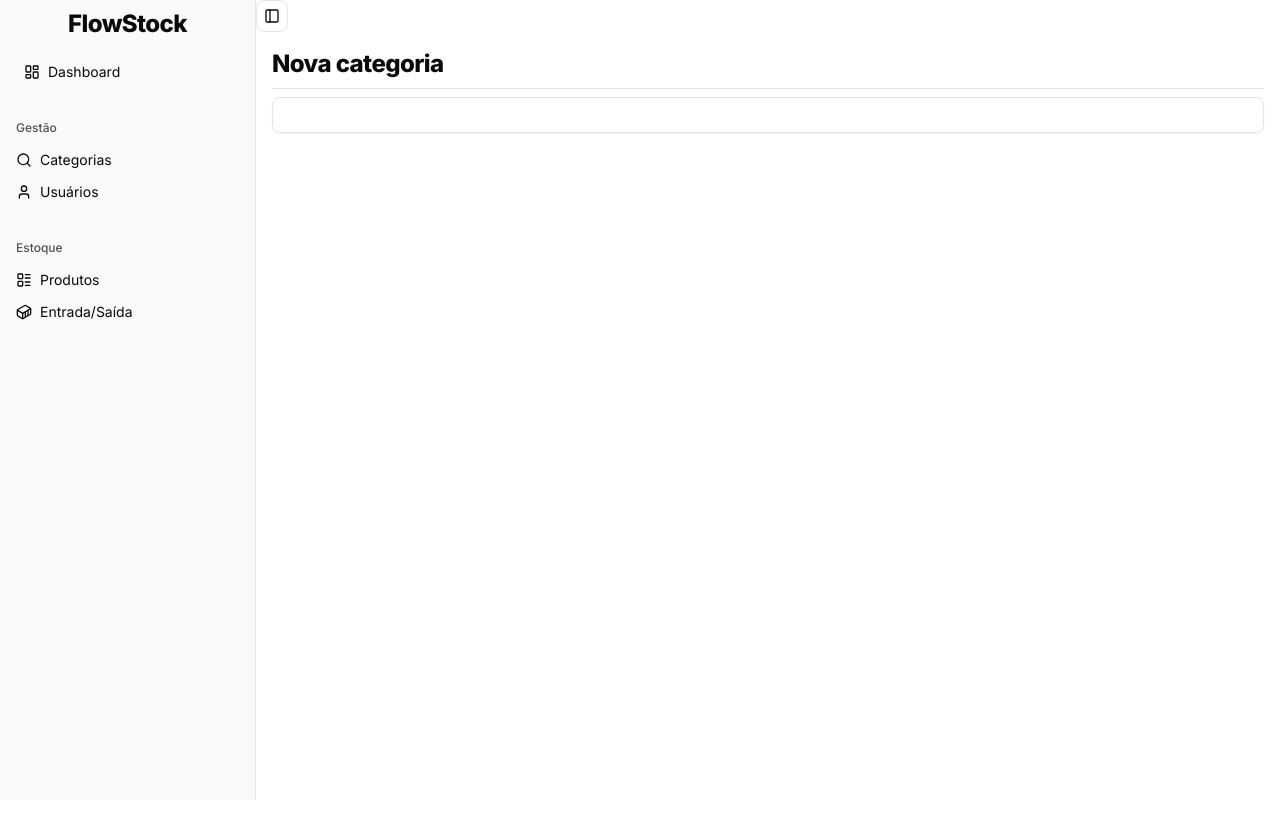
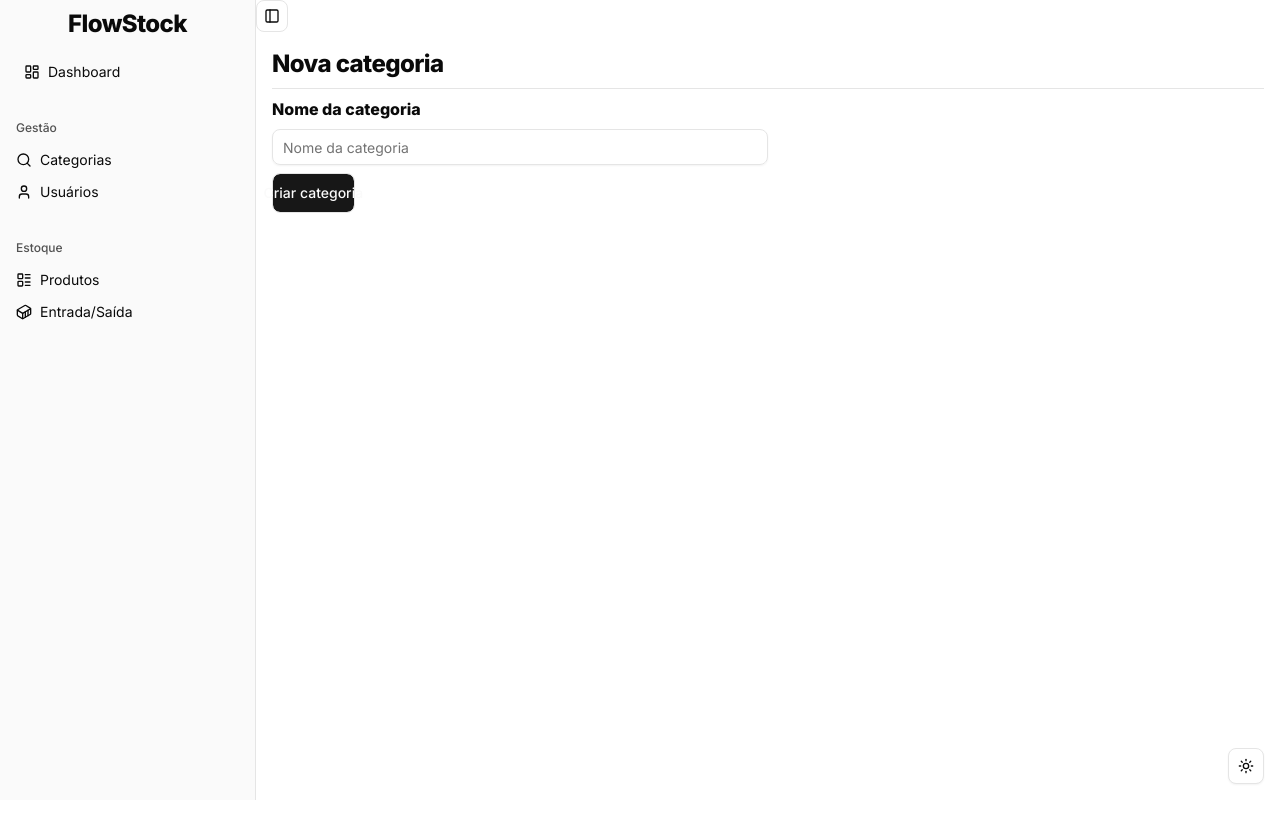
Before and after one commit to boma026/FlowStock, a Next.js app: page /category/create in a window 1280 px wide. Built offline with nearby package versions, Linux system fonts and the light colour scheme; no server answers.

Commit message:
feat: category form

```diff
--- a/src/app/(protected)/category/create/page.tsx
+++ b/src/app/(protected)/category/create/page.tsx
@@ -3,46 +3,57 @@
 import { ModeToggle } from "@/components/ModeToggle";
 import { Button } from "@/components/ui/button";
 import { Input } from "@/components/ui/input";
-import {
-  Table,
-  TableBody,
-  TableCell,
-  TableHead,
-  TableHeader,
-  TableRow,
-} from "@/components/ui/table";
 import { Category } from "@/types/Category";
 import { api } from "@/utils/axios";
-import { Delete, SquarePen } from "lucide-react";
-import { useEffect, useState } from "react";
+import { useRouter } from "next/navigation";
+import { useState } from "react";
+import { useForm } from "react-hook-form";
 
 export default function CategoryPage() {
-  const [categories, setCategories] = useState<Category[]>([]);
+  const router = useRouter();
   const [loading, setLoading] = useState<boolean>(false);
+  const { register, handleSubmit } = useForm<Category>();
 
-  useEffect(() => {
-    const fetchCategory = async () => {
+  /*const handleCreateCategory = async () => {
       try {
-        const res = await api.get("/category");
+        const res = await api.post("/category", {
+          body:
+        });
         console.log("category", res.data);
-        setCategories(res.data);
       } catch (error: unknown) {
         console.error("Erro na requisição:", error);
       } finally {
         setLoading(false);
+        router.push("/category");
       }
     };
-
-    fetchCategory();
-  }, []);
-
+*/
   return (
     <div className="p-4 flex flex-col w-full min-h-screen gap-2">
       <header className="flex justify-between ">
         <p className="title">Nova categoria</p>
       </header>
       <hr />
-      <Input />
+      <form>
+        <div className="flex flex-col gap-2">
+          <label htmlFor="category" className="font-extrabold">
+            Nome da categoria
+          </label>
+          <Input
+            className="w-1/2"
+            placeholder="Nome da categoria"
+            id="category"
+            type="text"
+            {...register("name", { required: true })}
+          />
+          <Button size="lg" className="w-1/12" type="submit">
+            Criar categoria
+          </Button>
+        </div>
+      </form>
+      <div className="fixed bottom-4 right-4">
+        <ModeToggle />
+      </div>
     </div>
   );
 }
```
